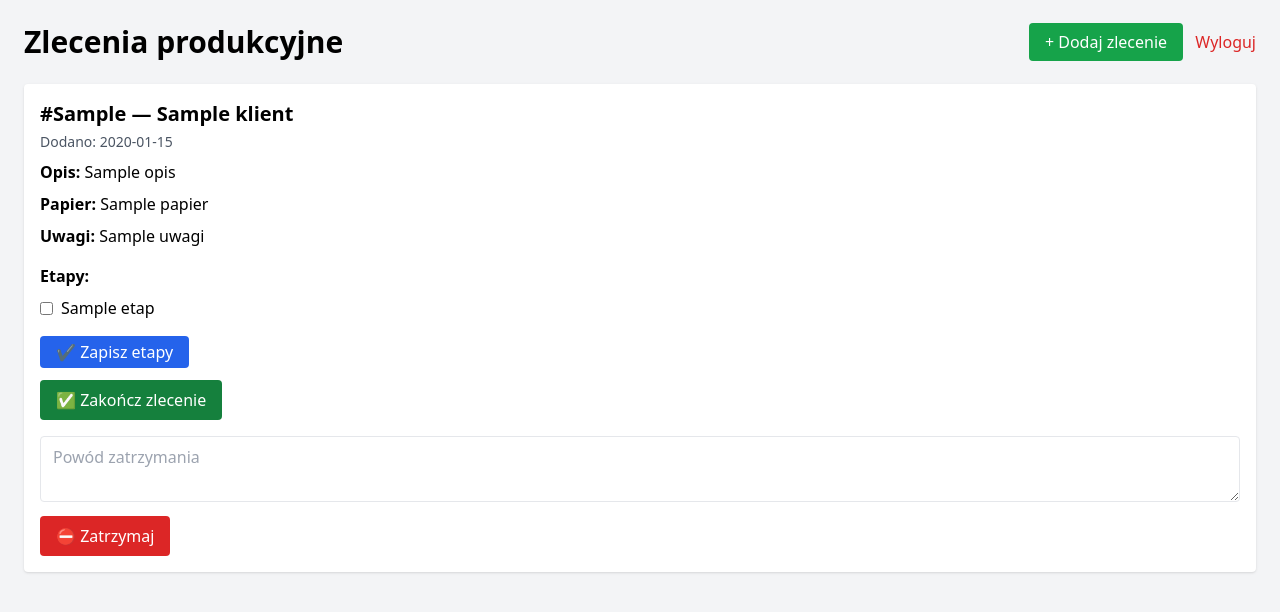
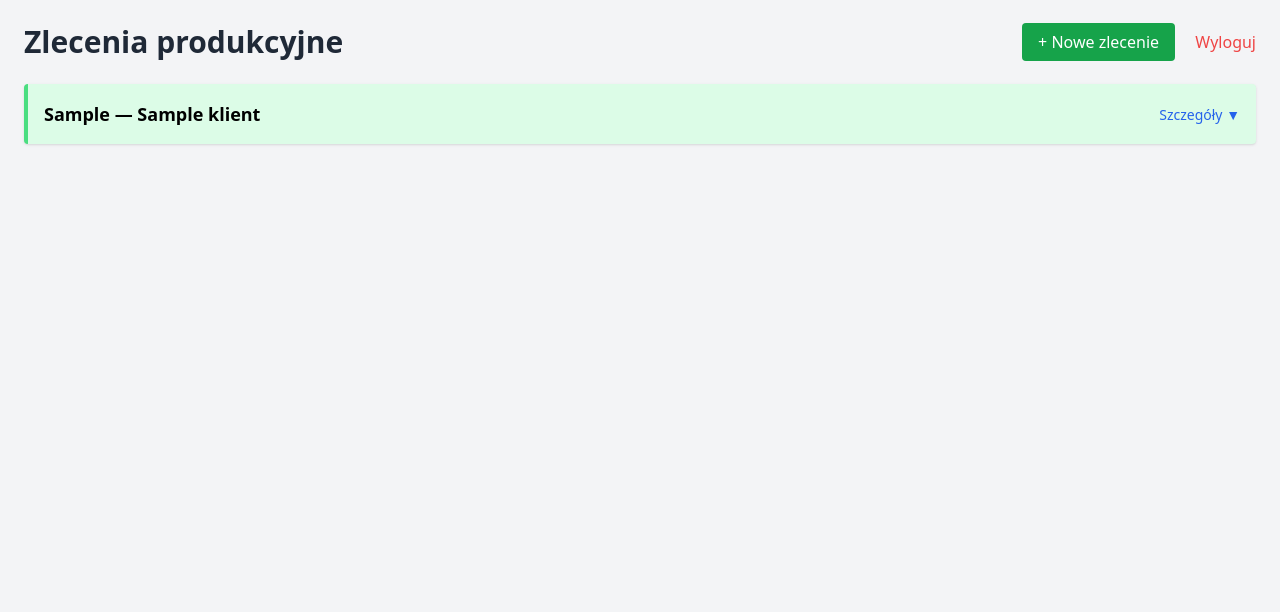
Before and after one commit to Nyksus666/drukarnia_tracker, a Flask app: template templates/index.html in a window 1280 px wide. Shown: the top 612 px of the page. Run offline with Flask 3, Linux system fonts and the light colour scheme; the template is opened without the code that fills it: most values are stand-ins (such as "Sample title", 1, 10 or a date in 2020); some libraries are stand-ins or nearby versions.

Commit message:
Update index.html

```diff
--- a/templates/index.html
+++ b/templates/index.html
@@ -2,77 +2,94 @@
 <html lang="pl">
 <head>
   <meta charset="UTF-8">
-  <title>Zlecenia produkcyjne</title>
+  <title>Panel zleceń</title>
   <script src="https://cdn.tailwindcss.com"></script>
+  <script>
+    function toggleDetails(id) {
+      const box = document.getElementById('details-' + id);
+      box.classList.toggle('hidden');
+    }
+  </script>
 </head>
 <body class="bg-gray-100 p-6">
+
   <div class="flex justify-between items-center mb-6">
-    <h1 class="text-3xl font-bold">Zlecenia produkcyjne</h1>
+    <h1 class="text-3xl font-bold text-gray-800">Zlecenia produkcyjne</h1>
     <div>
-      <a href="/add" class="bg-green-600 text-white px-4 py-2 rounded mr-2">+ Dodaj zlecenie</a>
-      <a href="/logout" class="text-red-600 hover:underline">Wyloguj</a>
+      <a href="/add" class="bg-green-600 text-white px-4 py-2 rounded hover:bg-green-700">+ Nowe zlecenie</a>
+      <a href="/logout" class="ml-4 text-red-500 hover:underline">Wyloguj</a>
     </div>
   </div>
 
-  {% if zlecenia %}
   {% for z in zlecenia %}
-      <div class="bg-white p-4 rounded shadow mb-6">
-        <h2 class="text-xl font-bold mb-1">#{{ z.numer_glowny }} — {{ z.klient }}</h2>
-        <p class="text-sm text-gray-600 mb-2">Dodano: {{ z.data_dodania.strftime('%Y-%m-%d %H:%M') }}</p>
-
-        {% if z.opis %}
-          <p class="mb-2"><strong>Opis:</strong> {{ z.opis }}</p>
+    {% set kolor = 'bg-white' %}
+    {% if z.zatrzymano %}
+      {% set kolor = 'bg-red-100 border-red-400' %}
+    {% elif z.zakonczone %}
+      {% set kolor = 'bg-blue-100 border-blue-400' %}
+    {% else %}
+      {% set kolor = 'bg-green-100 border-green-400' %}
     {% endif %}
 
-        {% if z.papier %}
-          <p class="mb-2"><strong>Papier:</strong> {{ z.papier | join(', ') }}</p>
+    <div class="border-l-4 {{ kolor }} p-4 rounded shadow mb-4">
+      <div class="flex justify-between items-center cursor-pointer" onclick="toggleDetails({{ z.id }})">
+        <div>
+          <p class="font-bold text-lg">{{ z.numer_glowny }} — {{ z.klient }}</p>
+        </div>
+        <div>
+          <button class="text-blue-600 hover:underline text-sm">Szczegóły ▼</button>
+        </div>
+      </div>
+
+      <div id="details-{{ z.id }}" class="mt-4 hidden">
+        {% if z.opis %}
+          <p><strong>Opis:</strong> {{ z.opis }}</p>
         {% endif %}
+        {% if z.uwagi %}
+          <p><strong>Uwagi:</strong> {{ z.uwagi }}</p>
+        {% endif %}
+        <p><strong>Papier:</strong> {{ z.papier | join(', ') }}</p>
 
-        {% if z.uwagi %}
-          <p class="mb-2"><strong>Uwagi:</strong> {{ z.uwagi }}</p>
-        {% endif %}
-
-        <form method="POST" action="/update/{{ z.id }}">
-          <div class="mt-4 mb-2">
-            <h3 class="font-semibold mb-2">Etapy:</h3>
+        <form method="POST" action="/update/{{ z.id }}" class="mt-3">
+          <h4 class="font-semibold mb-2">Etapy:</h4>
           <div class="grid grid-cols-2 gap-2">
             {% for etap in z.etapy_niezbedne %}
               <label class="flex items-center">
-                  <input type="checkbox" name="wykonane_etapy" value="{{ etap }}"
-                    {% if etap in z.wykonane_etapy %}checked{% endif %} class="mr-2">
+                <input type="checkbox" name="wykonane_etapy" value="{{ etap }}" {% if etap in z.wykonane_etapy %}checked{% endif %}
+                {% if z.zatrzymano %}disabled{% endif %} class="mr-2">
                 {{ etap }}
-                  {% if z.historia_etapow.get(etap) %}
+                {% if z.historia_etapow[etap] %}
                   <span class="text-xs text-gray-500 ml-2">({{ z.historia_etapow[etap][:16].replace('T', ' ') }})</span>
                 {% endif %}
               </label>
             {% endfor %}
           </div>
-          </div>
-          <button class="bg-blue-600 text-white px-4 py-1 rounded mt-2">✔ Zapisz etapy</button>
+          {% if not z.zatrzymano %}
+            <button class="mt-3 bg-blue-600 text-white px-4 py-2 rounded">Zapisz etapy</button>
+          {% endif %}
         </form>
 
-        {% if not z.zakonczone and z.etapy_niezbedne|length == z.wykonane_etapy|length %}
-          <form method="POST" action="/zakoncz/{{ z.id }}" class="mt-3">
+        {% if not z.zatrzymano and not z.zakonczone and z.etapy_niezbedne|length == z.wykonane_etapy|length %}
+          <form method="POST" action="/zakoncz/{{ z.id }}" class="mt-2">
             <button class="bg-green-700 text-white px-4 py-2 rounded">✅ Zakończ zlecenie</button>
           </form>
-        {% elif z.zakonczone %}
-          <p class="text-green-600 font-bold mt-3">✅ Zlecenie zakończone</p>
         {% endif %}
 
-        {% if not z.zatrzymano %}
+        {% if z.zatrzymano %}
+          <p class="text-red-600 mt-4 font-semibold">⛔ Zatrzymano</p>
+          <p class="text-sm">{{ z.powod_zatrzymania }}</p>
+          <form method="POST" action="/wznów/{{ z.id }}" class="mt-2">
+            <button class="bg-yellow-500 text-white px-4 py-1 rounded">🔄 Wznów zlecenie</button>
+          </form>
+        {% else %}
           <form method="POST" action="/zatrzymaj/{{ z.id }}" class="mt-4">
-            <textarea name="powod" placeholder="Powód zatrzymania" rows="2"
-              class="w-full border px-3 py-2 rounded mb-2"></textarea>
+            <textarea name="powod" rows="2" class="w-full border rounded px-3 py-2 mb-2" placeholder="Powód zatrzymania..."></textarea>
             <button class="bg-red-600 text-white px-4 py-2 rounded">⛔ Zatrzymaj</button>
           </form>
-        {% else %}
-          <p class="text-red-600 font-bold mt-4">⛔ Zatrzymano</p>
-          <p class="text-sm text-gray-700">Powód: {{ z.powod_zatrzymania }}</p>
         {% endif %}
       </div>
+    </div>
   {% endfor %}
-  {% else %}
-    <p class="text-gray-600">Brak zleceń w systemie.</p>
-  {% endif %}
+
 </body>
 </html>
```
Lines whose indentation alone changed are shown as unchanged.
